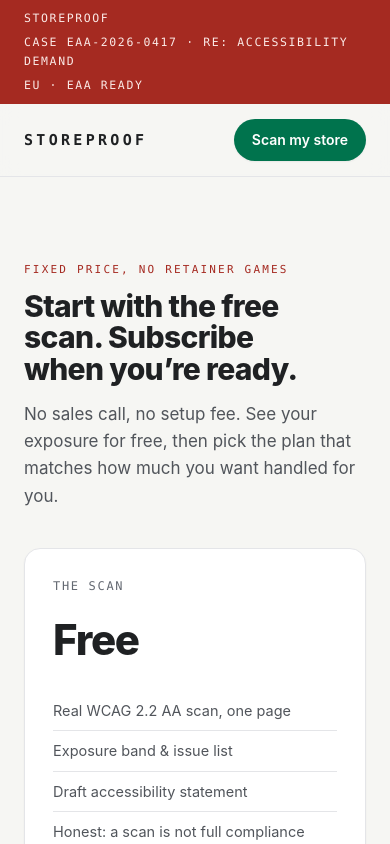
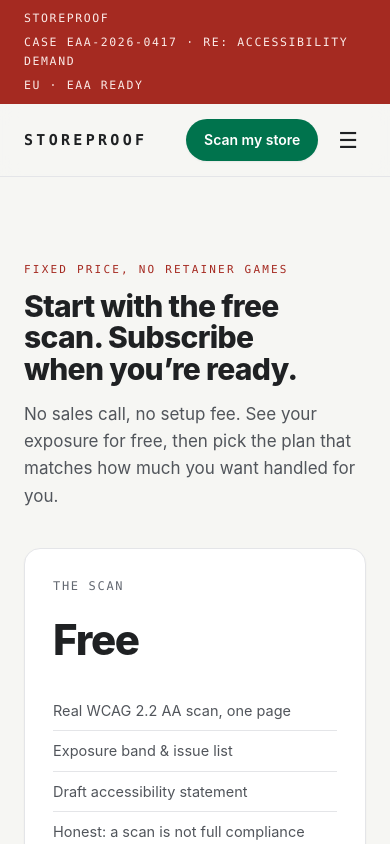
Before and after one commit to Kymeira-MrH/storeproof, a Next.js app: page /pricing in a window 390 px wide. Shown: the top 844 px of the page. Built offline with nearby package versions, Linux system fonts and the light colour scheme.

Commit message:
fix: mobile navigation menu
Below 760px the nav links were display:none with no replacement — mobile users couldn't navigate. Added an accessible, no-JS <details> disclosure menu (hamburger) with all links + Log in.

```diff
--- a/src/app/globals.css
+++ b/src/app/globals.css
@@ -29,7 +29,16 @@
 .ap nav a:hover{ color:var(--ink); }
 .ap .navcta{ font-size:14px; font-weight:600; background:var(--green); color:#fff; padding:10px 18px; text-decoration:none; border-radius:var(--r-pill); box-shadow:var(--sh-sm); }
 .ap .navcta:hover{ background:var(--green-d); }
-@media(max-width:760px){ .ap nav ul{ display:none; } }
+.ap .nav-right{ display:flex; align-items:center; gap:12px; }
+.ap .navmenu{ display:none; }
+.ap .navmenu > summary{ list-style:none; cursor:pointer; font-size:22px; line-height:1; padding:4px 8px; color:var(--ink); border-radius:var(--r-sm); }
+.ap .navmenu > summary::-webkit-details-marker{ display:none; }
+.ap .navmenu[open] > summary{ color:var(--green-d); background:var(--paper-2); }
+.ap .navmenu .menu{ position:absolute; right:16px; margin-top:12px; background:var(--card); border:1px solid var(--rule); border-radius:var(--r); box-shadow:var(--sh-lg); padding:10px; min-width:210px; display:flex; flex-direction:column; gap:2px; z-index:40; }
+.ap .navmenu .menu a{ padding:11px 13px; border-radius:var(--r-sm); font-size:15px; color:var(--ink); text-decoration:none; }
+.ap .navmenu .menu a:hover{ background:var(--paper-2); }
+.ap .navmenu .menu a.active{ color:var(--green-d); font-weight:600; }
+@media(max-width:760px){ .ap nav ul{ display:none; } .ap .navmenu{ display:block; } }
 
 .ap .mast{ background:var(--red); color:#fbeae7; font-family:var(--mono); font-size:11.5px; letter-spacing:.14em; text-transform:uppercase; }
 .ap .mast .w{ display:flex; justify-content:space-between; flex-wrap:wrap; gap:6px 18px; padding-top:9px; padding-bottom:9px; }
--- a/src/app/marketing-nav.tsx
+++ b/src/app/marketing-nav.tsx
@@ -34,9 +34,24 @@
               <a href="/login">Log in</a>
             </li>
           </ul>
-          <a className="navcta" href="/#scan">
-            Scan my store
-          </a>
+          <div className="nav-right">
+            <a className="navcta" href="/#scan">
+              Scan my store
+            </a>
+            <details className="navmenu">
+              <summary aria-label="Open menu">
+                <span aria-hidden="true">☰</span>
+              </summary>
+              <div className="menu">
+                {LINKS.map((l) => (
+                  <a key={l.key} className={active === l.key ? "active" : undefined} href={l.href}>
+                    {l.label}
+                  </a>
+                ))}
+                <a href="/login">Log in</a>
+              </div>
+            </details>
+          </div>
         </div>
       </nav>
     </>
```
